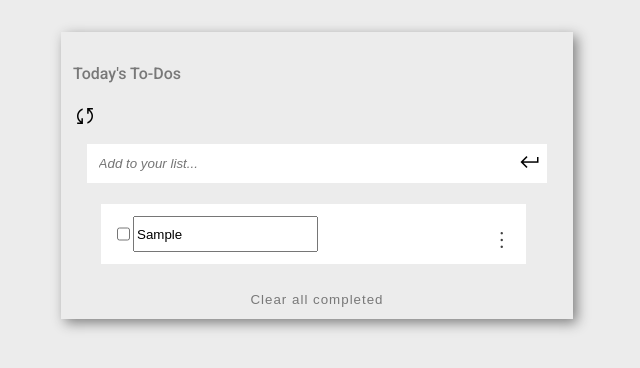
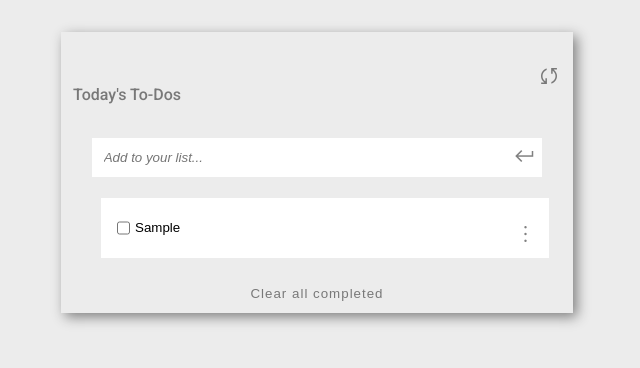
Before and after one commit to rosemutai/To-Do-List, a website built with webpack: page src/index.html in a window 1280 px wide. Both pictures are taken after typing "Sample" into the empty fields and a click on the button "keyboard_return". Shown: the whole page, without its empty margins (323-963 px from the left). Built offline with nearby package versions, Linux system fonts and the light colour scheme.

Commit message:
Fix styles

```diff
--- a/src/style.css
+++ b/src/style.css
@@ -23,14 +23,21 @@ body {
 }
 
 .title {
-  margin-top: 24px;
-  margin-bottom: 12px;
-  padding-left: 12px;
+  margin: 24px auto 12px auto;
+  padding: 0 12px;
+  display: flex;
+  justify-content: space-between;
 }
 
-.title h4 {
+.title h4,
+.title span {
   color: rgba(43, 43, 43, 0.6);
   font-weight: 500;
+}
+
+.title span {
+  margin-left: auto;
+  text-align: center;
 }
 
 .material-symbols-outlined {
@@ -39,6 +46,7 @@ body {
     'wght' 400,
     'GRAD' 0,
     'opsz' 48;
+  color: rgba(43, 43, 43, 0.6);
 }
 
 .delete-btn {
@@ -48,7 +56,7 @@ body {
 }
 
 form {
-  width: 90%;
+  width: 88%;
   margin: 0 auto;
   display: flex;
   justify-content: space-between;
@@ -68,6 +76,10 @@ button.clear-btn {
   background-color: #fff;
   border: transparent;
   color: rgba(43, 43, 43, 0.6);
+}
+
+ul {
+  margin-left: 0;
 }
 
 form input {
@@ -96,8 +108,10 @@ li {
   list-style-type: none;
   display: flex;
   background-color: #fff;
-  width: 90%;
+  width: 95%;
   padding: 12px;
+  margin-left: 0;
+  margin-right: 12px;
   margin-bottom: 5px;
   color: rgba(43, 43, 43, 0.9);
 }
@@ -106,10 +120,15 @@ li:hover {
   background-color: rgba(248, 208, 99, 0.3);
 }
 
-.todo-description {
+.task-description {
   outline: 0;
   background-color: inherit;
   margin: 0 auto;
   width: 100%;
-  border: none;
+  border: transparent;
+  height: inherit;
 }
+
+.task-description:hover {
+  background-color: rgba(248, 208, 99, 0.3);
+}
```
